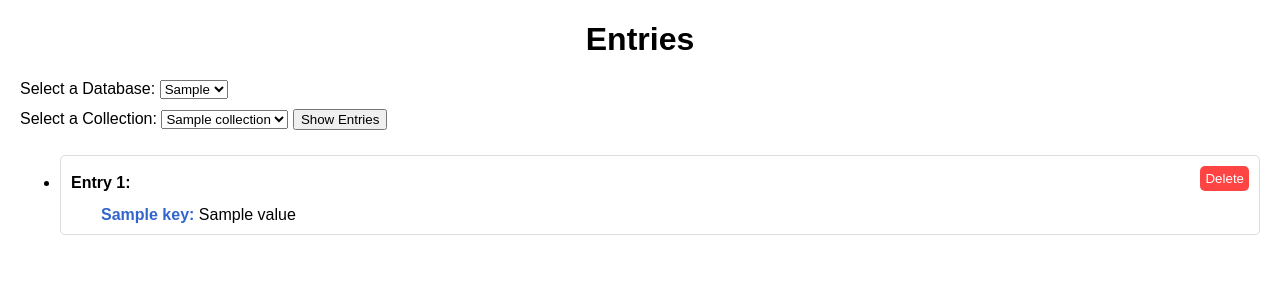
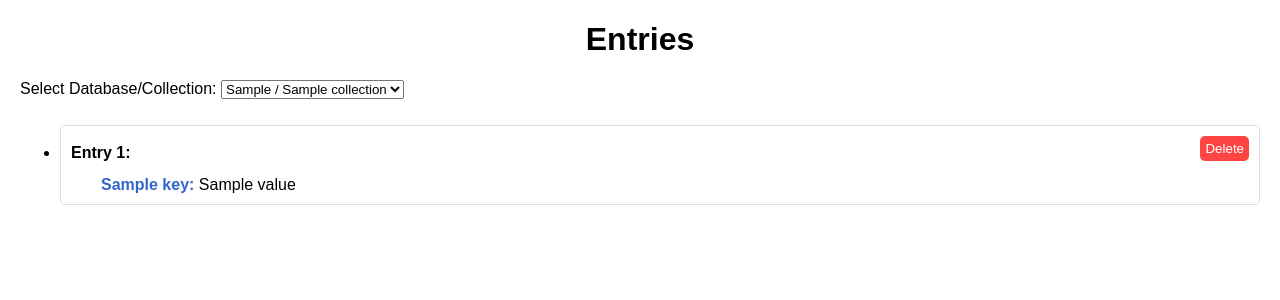
Before and after one commit to PeterPark07/IndexPage, a Flask app: template templates/entries.html in a window 1280 px wide. Shown: the top 300 px of the page. Run offline with Flask 3, Linux system fonts and the light colour scheme; the template is opened without the code that fills it: most values are stand-ins (such as "Sample title", 1, 10 or a date in 2020).

Commit message:
Update entries.html

```diff
--- a/templates/entries.html
+++ b/templates/entries.html
@@ -53,22 +53,14 @@
 <body>
     <h1>Entries</h1>
     <form method="post">
-        <label for="db_name">Select a Database:</label>
-        <select name="db_name" class="collection-dropdown" onchange="this.form.submit()">
-            {% for db in db_list %}
-                <option value="{{ db }}" {% if db == selected_db %}selected{% endif %}>{{ db }}</option>
+        <label for="db_collection">Select Database/Collection:</label>
+        <select name="db_collection" id="db_collection" class="collection-dropdown" onchange="this.form.submit()">
+            {% for db, collections in db_collections_map.items() %}
+                {% for collection in collections %}
+                    <option value="{{ db }}/{{ collection }}" {% if selected_db == db and selected_collection == collection %}selected{% endif %}>{{ db }} / {{ collection }}</option>
+                {% endfor %}
             {% endfor %}
         </select>
-    </form>
-
-    <form method="post">
-        <label for="collection_name">Select a Collection:</label>
-        <select name="collection_name" class="collection-dropdown">
-            {% for collection in collections_list %}
-                <option value="{{ collection }}" {% if collection == selected_collection %}selected{% endif %}>{{ collection }}</option>
-            {% endfor %}
-        </select>
-        <button type="submit">Show Entries</button>
     </form>
 
     <ul id="entries-list">
```
